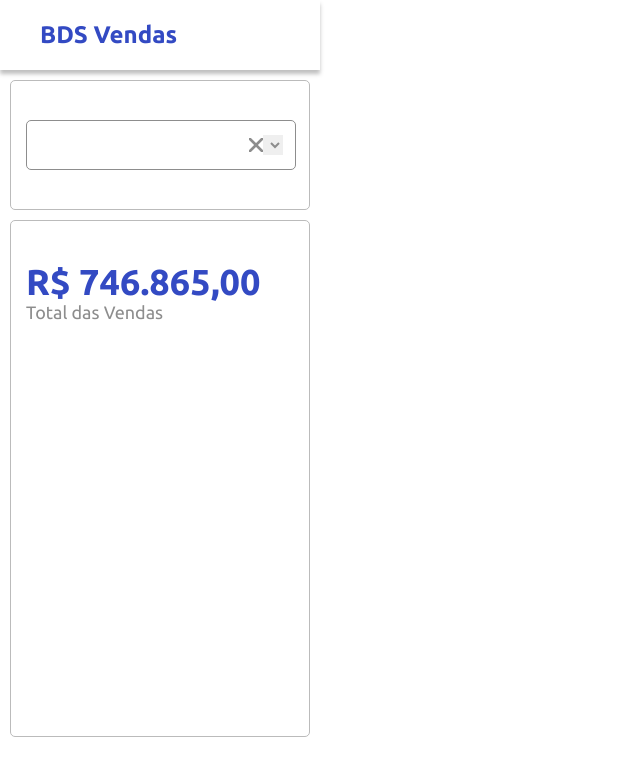
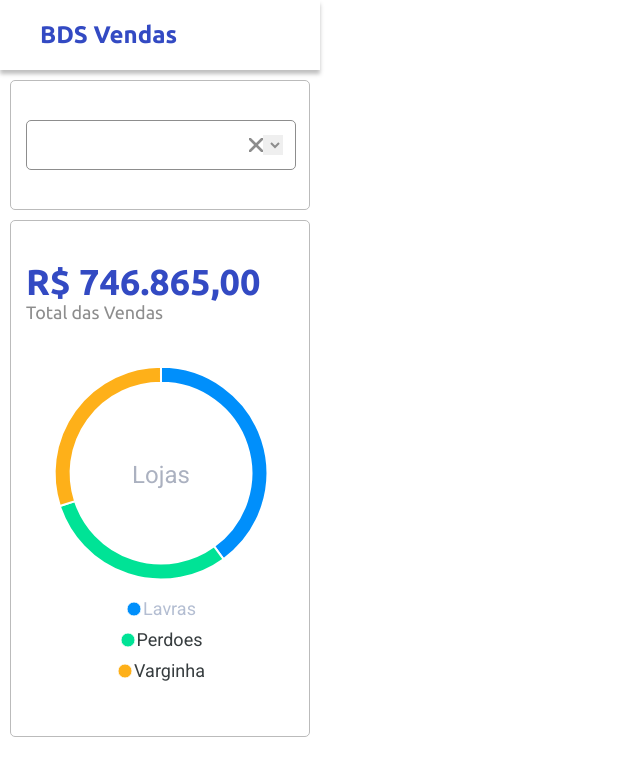
Before and after one commit to denesreis/ds-vendas, a React (Create React App) app in the folder front-web/: page / in a window 1280 px wide. Shown: the top 776 px of the page, without its empty margins (0-640 px from the left). Built offline with nearby package versions, Linux system fonts and the light colour scheme.

Commit message:
component body-data pronto

```diff
--- a/front-web/package.json
+++ b/front-web/package.json
@@ -12,11 +12,13 @@
     "@types/react-dom": "^17.0.11",
     "@typescript-eslint/eslint-plugin": "^5.8.0",
     "@typescript-eslint/parser": "^5.8.0",
+    "apexcharts": "^3.32.1",
     "bootstrap": "^5.1.3",
     "eslint": "^8.5.0",
     "eslint-plugin-react-hooks": "^4.3.0",
     "prettier": "^2.5.1",
     "react": "^17.0.2",
+    "react-apexcharts": "^1.3.9",
     "react-dom": "^17.0.2",
     "react-scripts": "5.0.0",
     "typescript": "^4.5.4",
--- a/front-web/src/App.tsx
+++ b/front-web/src/App.tsx
@@ -10,7 +10,7 @@
       <div className="app-container">
         <Filter />
       </div>
-      <BodyData />
+      <BodyData name="Lojas" labels={['Lavras', 'Perdoes', 'Varginha']} series={[40, 30, 30]} />
     </>
   );
 }
--- /dev/null
+++ b/front-web/src/components/body-data/helpers.ts
@@ -0,0 +1,67 @@
+import { ApexOptions } from 'apexcharts';
+
+export const buildPieChartConfig = (labels: string[] = [], name: string) => {
+  return {
+    labels,
+    noData: {
+      text: 'Sem resultados',
+      align: 'center',
+      verticalAlign: 'middle',
+      offsetX: 0,
+      offsetY: 0,
+      style: {
+        color: '#FFF',
+        fontSize: '18px',
+        fontFamily: 'Roboto, sans-serif'
+      }
+    },
+    legend: {
+      show: true,
+      floating: false,
+      position: 'bottom',
+      offsetY: 0,
+      labels: {
+        colors: ['#b4bed2']
+      },
+      fontFamily: 'Roboto, sans-serif',
+      fontSize: '18px',
+      itemMargin: {
+        vertical: 5
+      }
+    },
+    dataLabels: {
+      enabled: false
+    },
+    plotOptions: {
+      pie: {
+        size: 400,
+        donut: {
+          size: '85%',
+          labels: {
+            show: true,
+            name: {
+              show: true,
+              offsetY: 10,
+              formatter: function () {
+                return name;
+              }
+            },
+            total: {
+              show: true,
+              showAlways: true,
+              fontSize: '24px',
+              color: '#ABB1C0',
+              fontFamily: 'Roboto, sans-serif',
+              formatter: function () {
+                return '';
+              }
+            }
+          }
+        }
+      }
+    },
+    chart: {
+      height: '400px'
+    }
+  } as ApexOptions;
+};
--- a/front-web/src/components/body-data/index.tsx
+++ b/front-web/src/components/body-data/index.tsx
@@ -1,13 +1,29 @@
 import './styles.css';
 import { formatPrice } from 'utils/formatters';
+import ReactApexChart from 'react-apexcharts';
+import { buildPieChartConfig } from './helpers';
 
-function BodyData() {
+type Props = {
+  labels: string[];
+  name: string;
+  series: number[];
+};
+
+function BodyData({ labels, name, series }: Props) {
   return (
     <div className="body-data-container base-card">
       <div className="total-sales-container">
         <h1 className="total-sales">{formatPrice(746865.0)}</h1>
         <h2 className="text-total-sales">Total das Vendas</h2>
       </div>
+      <div className="pie-chart">
+        <ReactApexChart
+          options={buildPieChartConfig(labels, name)}
+          type="donut"
+          width="400"
+          series={series}
+        />
+      </div>
     </div>
   );
 }
--- a/front-web/src/components/body-data/styles.css
+++ b/front-web/src/components/body-data/styles.css
@@ -43,3 +43,20 @@
   color: var(--grey-light-color);
   margin-left: 15px;
 }
+
+
+.pie-chart{
+  width: 300px; /*Para que o tamanho possa ajustar o tamanho ao invés de usar o tamanho fixo*/
+  padding-top: 35px;
+  display: flex;
+  justify-content: center;
+  /*border: 1px solid #bbb;*/
+
+}
+
+
+.apexcharts-legend.apexcharts-align-center {
+  flex-direction: column;
+  align-items: center;
+
+}
```
Also changed, not shown: 1 other file (tests, documents, lock files or other folders).
